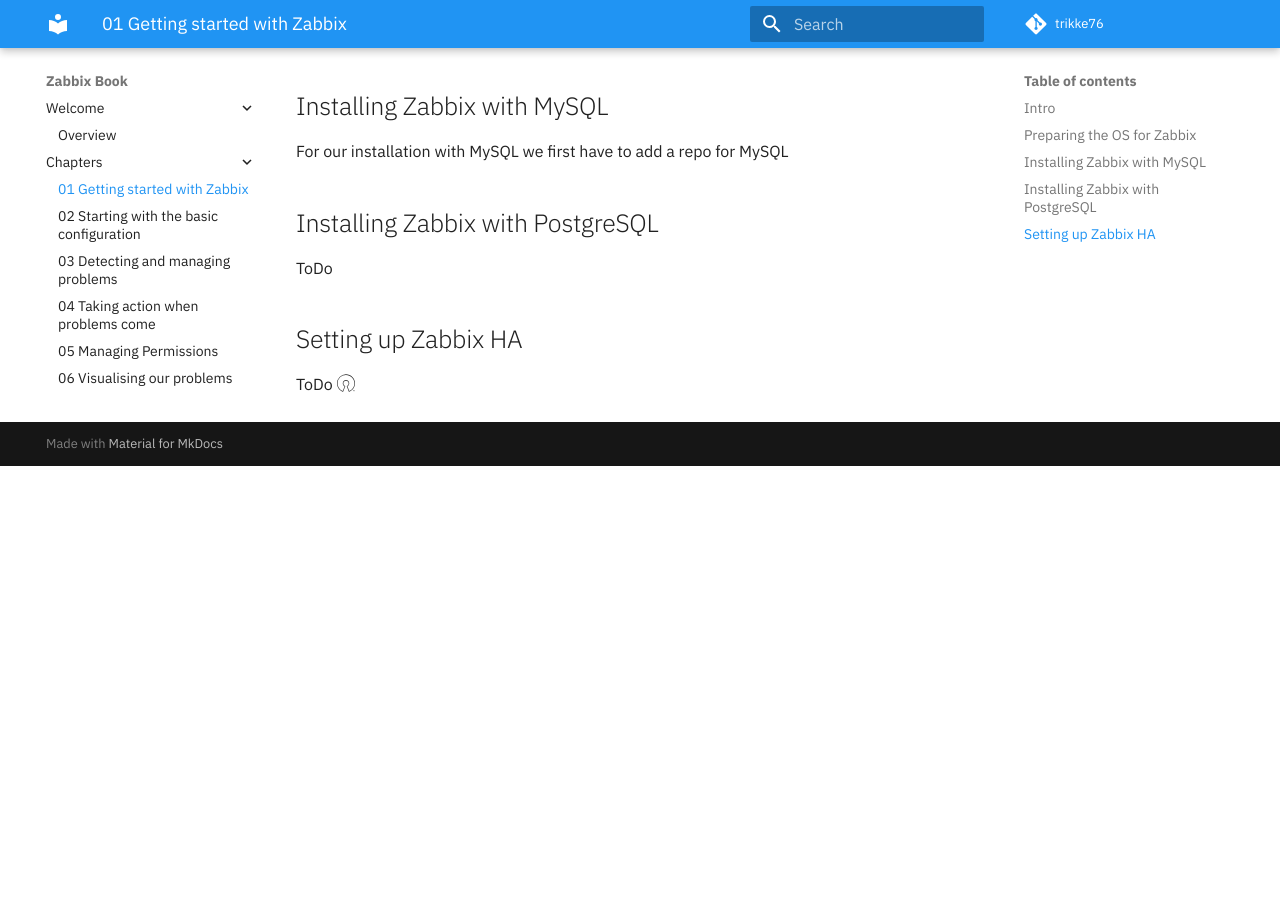
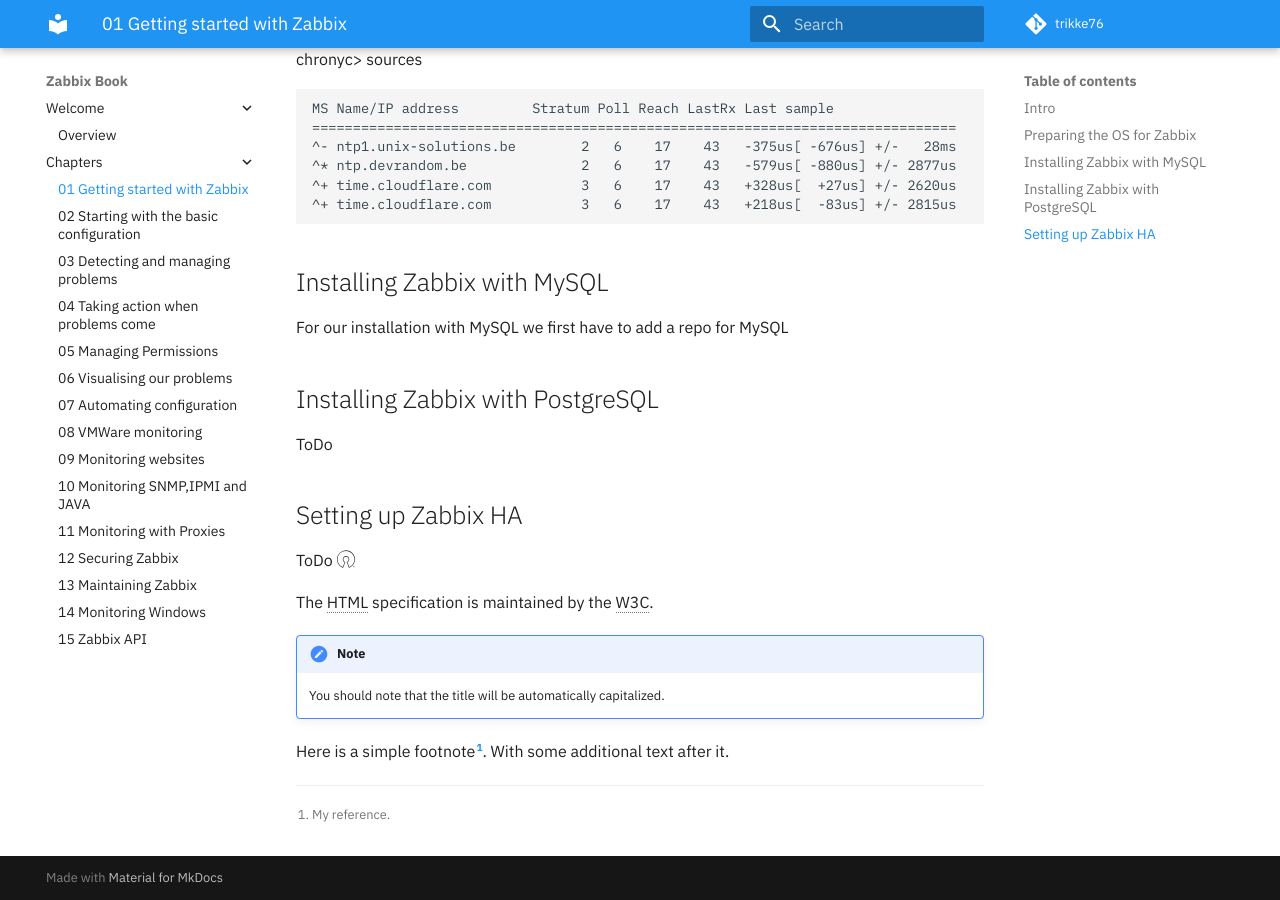
Before and after one commit to Trikke76/Zabbix-Book, an MkDocs documentation site: the page built from docs/01-Getting started with Zabbix.md, in a window 1280 px wide and 900 px high, scrolled down 2679 px. Built offline with MkDocs 1.6.1 and Material for MkDocs 9.7.7, drawn with Linux system fonts in a browser that asks for light colours; comment, search, counter and statistics services are not loaded; before the commit the page ends 3145 px from its top, so only the background shows below that; some of the changed text lies outside the part shown.

Commit message:
update extensions

```diff
--- a/docs/01-Getting started with Zabbix.md
+++ b/docs/01-Getting started with Zabbix.md
@@ -135,3 +136,13 @@ ToDo
 
 ToDo
 :simple-opensourceinitiative:
+
+The <abbr title="Hyper Text Markup Language">HTML</abbr> specification
+is maintained by the <abbr title="World Wide Web Consortium">W3C</abbr>.
+
+!!! note
+    You should note that the title will be automatically capitalized.
+
+Here is a simple footnote[^1]. With some additional text after it.
+
+[^1]: My reference.
--- a/mkdocs.yml
+++ b/mkdocs.yml
@@ -58,33 +58,23 @@ markdown_extensions:
   - abbr
   - admonition
   - attr_list
+  - footnotes
   - def_list
-  - footnotes
   - meta
   - toc:
       permalink: true
   - pymdownx.arithmatex:
       generic: true
-  - pymdownx.betterem:
-      smart_enable: all
   - pymdownx.caret
-  - pymdownx.critic
-  - pymdownx.details
   - pymdownx.emoji:
       emoji_index: !!python/name:material.extensions.emoji.twemoji
       emoji_generator: !!python/name:material.extensions.emoji.to_svg
   - pymdownx.highlight
   - pymdownx.inlinehilite
+  - pymdownx.progressbar
   - pymdownx.keys
   - pymdownx.mark
   - pymdownx.smartsymbols
-  - pymdownx.snippets:
-      check_paths: true
-  - pymdownx.superfences:
-      custom_fences:
-        - name: mermaid
-          class: mermaid
-          format: !!python/name:pymdownx.superfences.fence_code_format
   - pymdownx.tabbed
   - pymdownx.tasklist:
       custom_checkbox: true
```
Also changed, not shown: other parts of docs/01-Getting started with Zabbix.md (+1 -0 lines).
